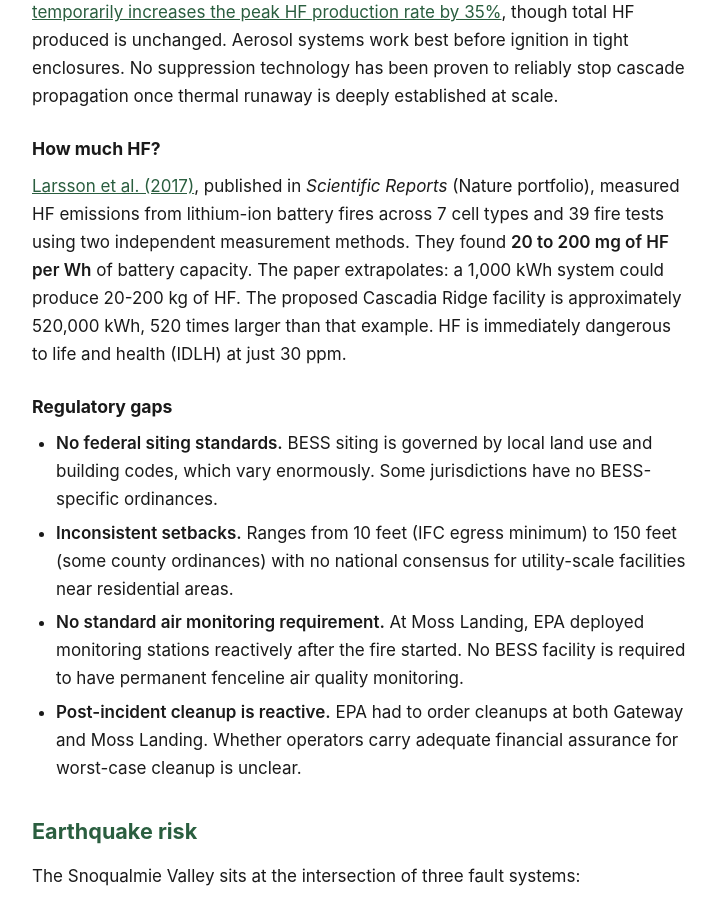
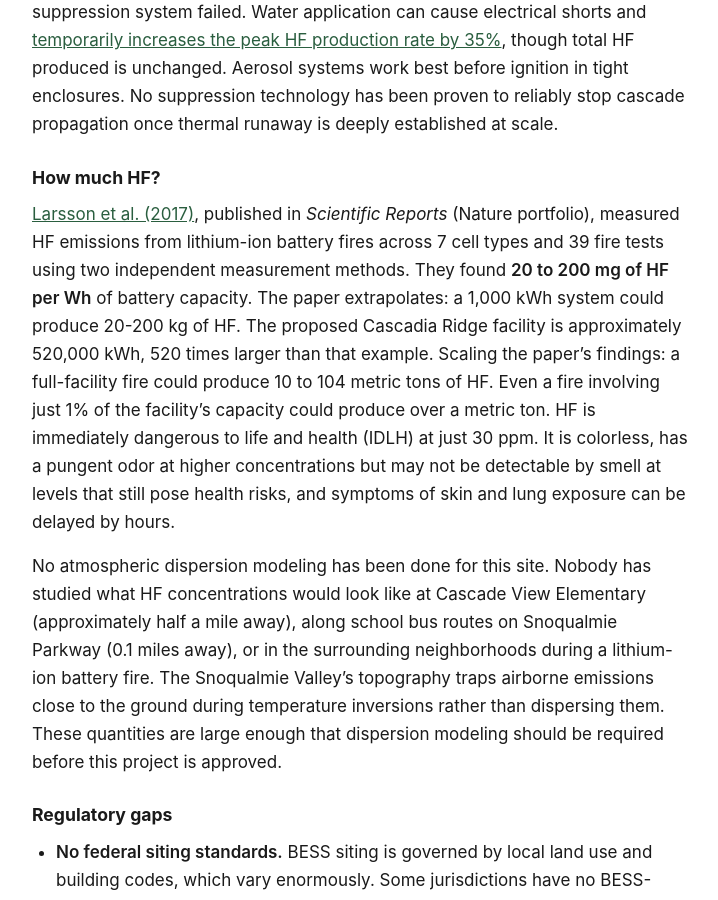
Before and after one commit to calef/cascadia-ridge-bess, a Jekyll site: the page built from _pages/fire-risk.md, in a window 1280 px wide and 900 px high, scrolled down 4170 px. Shown: the whole window, without its empty margins (280-998 px from the left). Built offline with Jekyll 4.4.1, drawn with Linux system fonts in a browser that asks for light colours; some of the changed text lies outside the part shown.

Commit message:
Deploy site 2026-03-27-150312

```diff
--- a/_pages/fire-risk.md
+++ b/_pages/fire-risk.md
@@ -49,7 +49,7 @@ The industry's preferred number. Doesn't account for facility size.
 | 15 | 4.4% | 45.0% |
 | 20 | 5.8% | 54.7% |
 
-The per-project rate undercounts risk for large facilities. The per-GW rate includes all failures, not just fires. The actual risk for a specific facility is somewhere in this range.
+Using the industry's own fire-specific rate, the cumulative probability of at least one fire over a 20-year facility life is approximately 6%. The per-project rate undercounts risk for large facilities. The per-GW rate includes all failures, not just fires. The actual risk for a specific facility is somewhere in this range.
 
 ## Why the real number is probably higher
 
@@ -96,7 +96,9 @@ All of these have limitations. The Moss Landing fire began after its fire suppre
 
 ### How much HF?
 
-[Larsson et al. (2017)](https://www.nature.com/articles/s41598-017-09784-z), published in *Scientific Reports* (Nature portfolio), measured HF emissions from lithium-ion battery fires across 7 cell types and 39 fire tests using two independent measurement methods. They found **20 to 200 mg of HF per Wh** of battery capacity. The paper extrapolates: a 1,000 kWh system could produce 20-200 kg of HF. The proposed Cascadia Ridge facility is approximately 520,000 kWh, 520 times larger than that example. HF is immediately dangerous to life and health (IDLH) at just 30 ppm.
+[Larsson et al. (2017)](https://www.nature.com/articles/s41598-017-09784-z), published in *Scientific Reports* (Nature portfolio), measured HF emissions from lithium-ion battery fires across 7 cell types and 39 fire tests using two independent measurement methods. They found **20 to 200 mg of HF per Wh** of battery capacity. The paper extrapolates: a 1,000 kWh system could produce 20-200 kg of HF. The proposed Cascadia Ridge facility is approximately 520,000 kWh, 520 times larger than that example. Scaling the paper's findings: a full-facility fire could produce 10 to 104 metric tons of HF. Even a fire involving just 1% of the facility's capacity could produce over a metric ton. HF is immediately dangerous to life and health (IDLH) at just 30 ppm. It is colorless, has a pungent odor at higher concentrations but may not be detectable by smell at levels that still pose health risks, and symptoms of skin and lung exposure can be delayed by hours.
+
+No atmospheric dispersion modeling has been done for this site. Nobody has studied what HF concentrations would look like at Cascade View Elementary (approximately half a mile away), along school bus routes on Snoqualmie Parkway (0.1 miles away), or in the surrounding neighborhoods during a lithium-ion battery fire. The Snoqualmie Valley's topography traps airborne emissions close to the ground during temperature inversions rather than dispersing them. These quantities are large enough that dispersion modeling should be required before this project is approved.
 
 ### Regulatory gaps
 
```
Also changed, not shown: _pages/project.md (+5 -1 lines).
